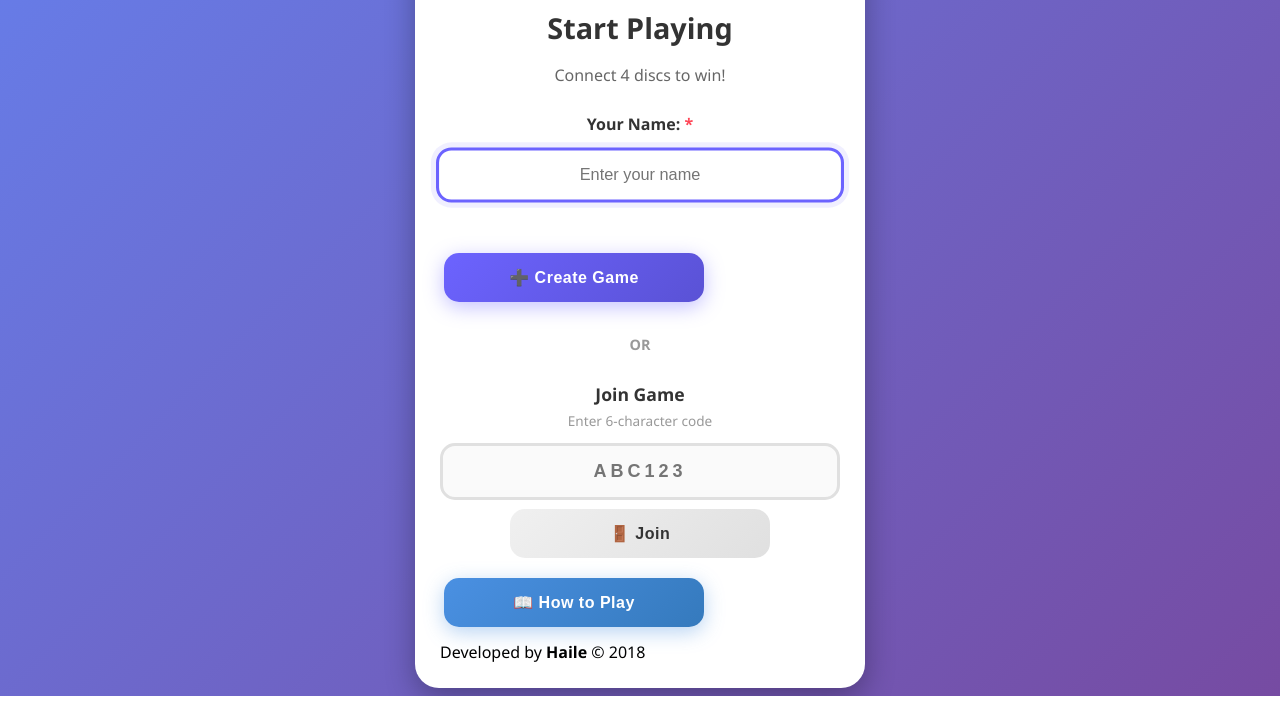
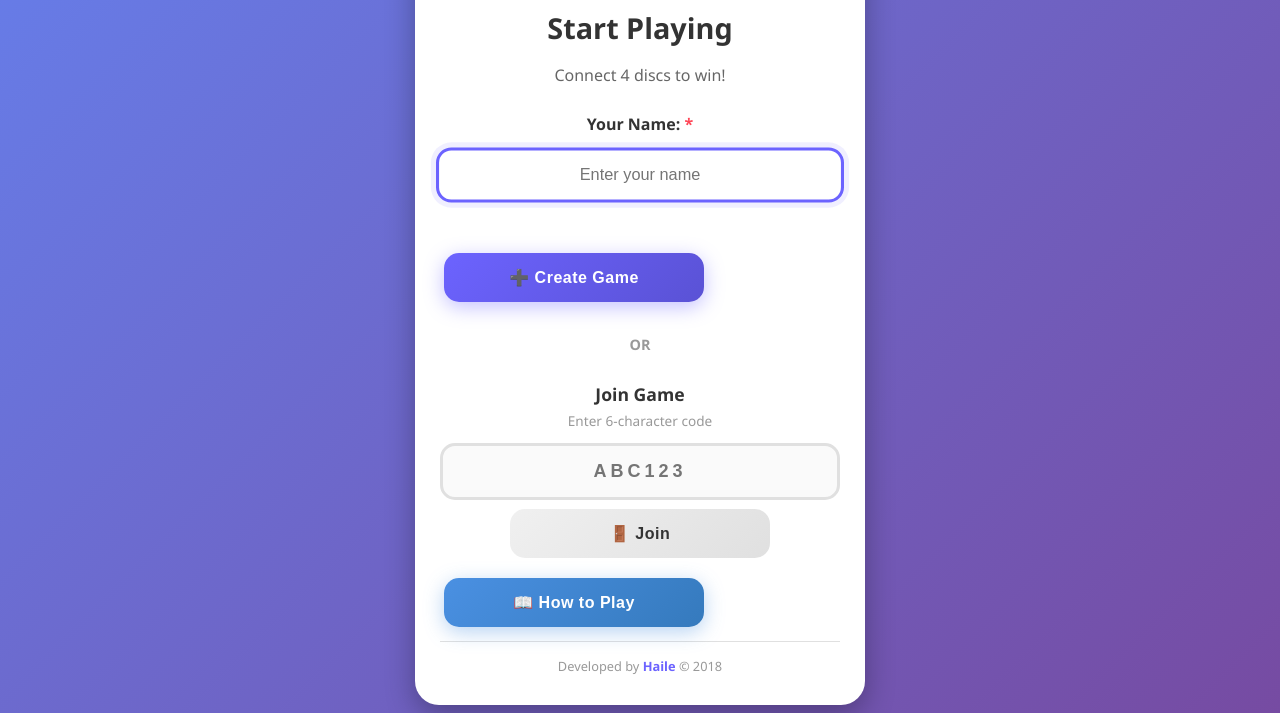
Before and after one commit to Haile-Kefle-cs/Real-time-multiplayer-Connect-Four-game, a website: page public/index.html in a window 1280 px wide. Shown: the part 105-818 px from the top of the page. Drawn offline with nearby package versions, Linux system fonts and the light colour scheme; no server answers.

Commit message:
style.css

```diff
--- a/public/style.css
+++ b/public/style.css
@@ -1,3 +1,22 @@
+/* Footer */
+.footer {
+    text-align: center;
+    padding: 15px 10px 5px;
+    margin-top: auto;
+    border-top: 1px solid #e0e0e0;
+}
+
+.footer p {
+    color: #999;
+    font-size: 0.8em;
+    margin: 0;
+}
+
+.footer strong {
+    color: var(--primary);
+    font-weight: 700;
+}
+
 * {
     margin: 0;
     padding: 0;
```
